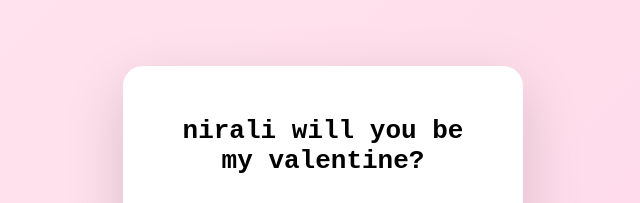
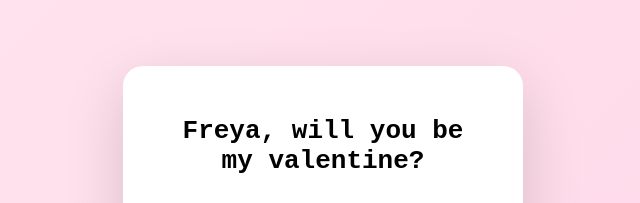
Before and after one commit to OGMaz/would-you-be-my-valentine, a plain HTML site: page index.html in a window 1280 px wide. Shown: the part 198-401 px from the top of the page, 317-957 px from the left. Drawn offline with nearby package versions, Linux system fonts and the light colour scheme.

Commit message:
Update index.html

```diff
--- a/index.html
+++ b/index.html
@@ -15,7 +15,7 @@
 
   <div class="card">
 
-    <h1 id="mainTitle">nirali will you be my valentine?</h1>
+    <h1 id="mainTitle">Freya, will you be my valentine?</h1>
 
     <div class="buttons">
       <button id="yesBtn">Yes</button>
```
